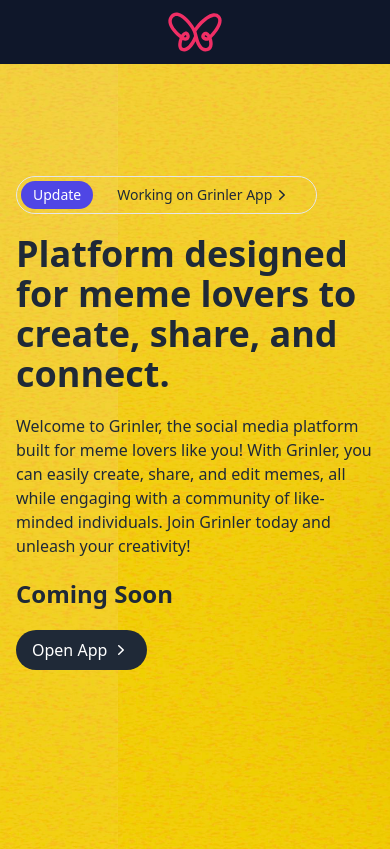
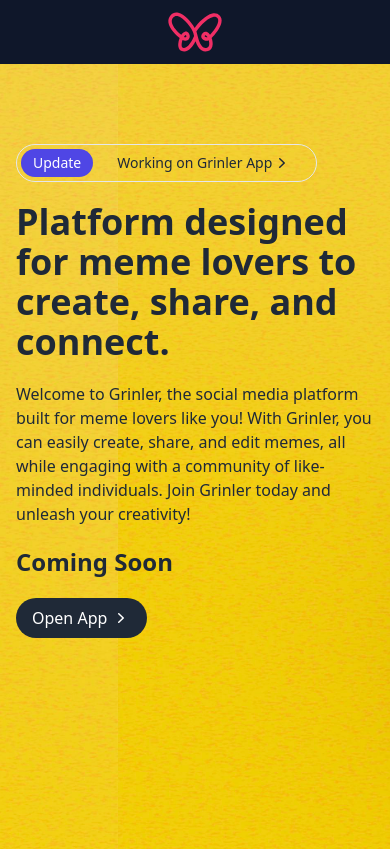
Before and after one commit to l-fifa-l/grinler_preview, a Next.js app: page / in a window 390 px wide. Shown: the top 849 px of the page. Built offline with nearby package versions, Linux system fonts and the light colour scheme.

Commit message:
Update Front.jsx

```diff
--- a/src/components/Front.jsx
+++ b/src/components/Front.jsx
@@ -28,7 +28,7 @@ function Front() {
         className="bg-fixed bg-no-repeat h-screen
        bg-cover w-full bg-[url('/images/background/background.png')]"
       >
-        <div className="mx-auto px-4 py-28 gap-12 text-gray-800 overflow-hidden md:px-8 md:flex">
+        <div className="mx-auto px-4 py-20 md:py-28 gap-12 text-gray-800 overflow-hidden md:px-8 md:flex">
           <div className="flex-none space-y-5 max-w-xl">
             <a
               href="javascript:void(0)"
```
